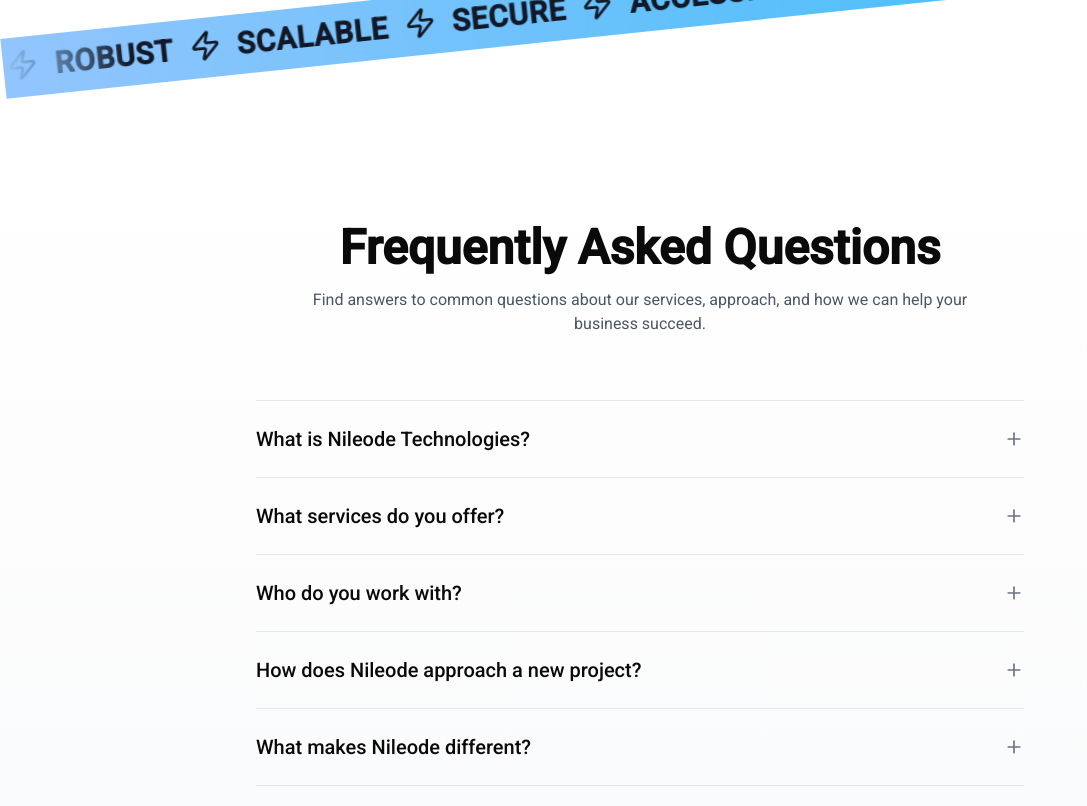
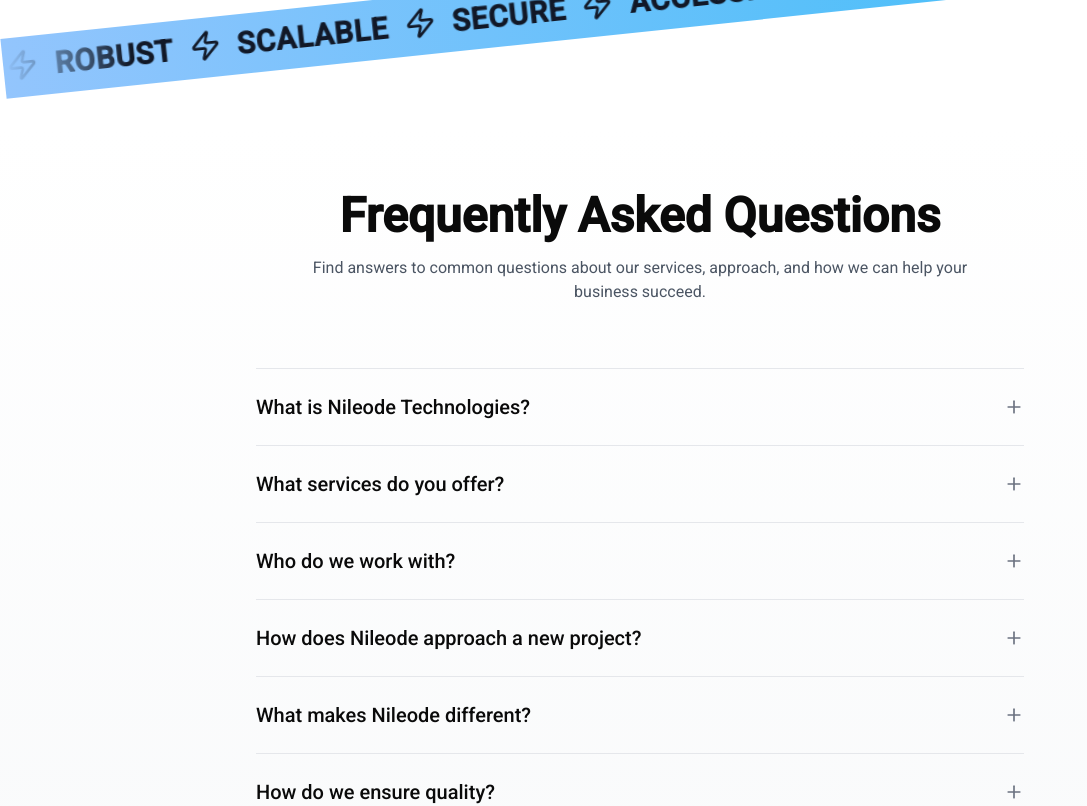
Before and after one commit to Conquer-Agency/Nileode-new, a React (Vite) app: page / in a window 1280 px wide. Shown: the part 4960-5766 px from the top of the page, without its empty margins (0-1087 px from the left). Built offline with nearby package versions, Linux system fonts and the light colour scheme.

Commit message:
fixed typo

```diff
--- a/src/components/Screen/HomePage/FaqSection.tsx
+++ b/src/components/Screen/HomePage/FaqSection.tsx
@@ -15,7 +15,7 @@
       "From building tailored software solutions to advising on IT strategy and integrating systems, Nileode ensures smooth tech operations without the corporate jargon—just solid, reliable service.",
   },
   {
-    question: "Who do you work with?",
+    question: "Who do we work with?",
     answer:
       "Startups, enterprises, and businesses of all sizes .Nileode customizes its approach to fit diverse industries, ensuring every client gets a solution that works for them.",
   },
@@ -47,7 +47,7 @@
   };
 
   return (
-    <section className="py-24 bg-gradient-to-b from-white to-gray-50">
+    <section className="py-16 bg-gradient-to-b from-white to-gray-50">
       <div className="container mx-auto px-4 md:px-6">
         <motion.div
           initial={{ opacity: 0, y: 20 }}
```
